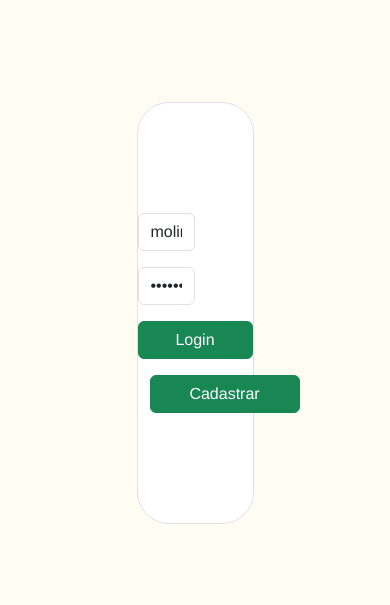
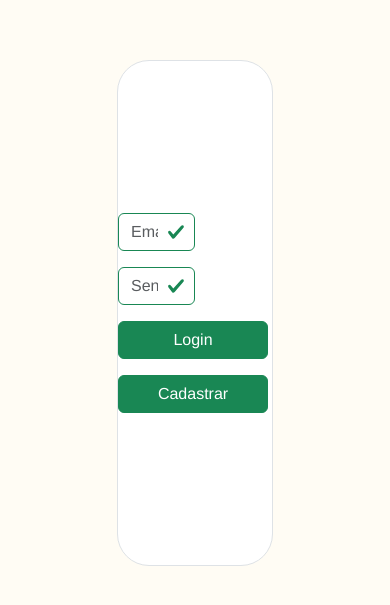
Before and after one commit to Gabriel-Moliina/restaurantvue, a Vue app: page /login in a window 390 px wide. Shown: the part 109-714 px from the top of the page. Built offline with nearby package versions, Linux system fonts and the light colour scheme.

Commit message:
Ajustando responsividade

```diff
--- a/src/components/RestaurantView.vue
+++ b/src/components/RestaurantView.vue
@@ -2,11 +2,11 @@
 
   <section class="src-components-restaurant-view">
     <div class="saloon container-fluid text-center">
-      <div class="row row-cols-3 mt-3">
+      <div class="row row-cols-1 row-cols-md-3 mt-3">
         <div class="col p-4">
-          <span>Livres</span>
-          <div class="row row-gap-3 row-cols-2 mt-5">
-            <div v-for="table in freeTables">
+          <span class="h4">Livres</span>
+          <div class="row row-cols-1 row-cols-md-2 row-gap-3 mt-5">
+            <div v-for="table in freeTables" class="col">
               <div class="table-reserve table-reserve-free">
                 <div class="row justify-content-end m-1 fs-3">
                   {{ table.identification }}
@@ -15,8 +15,9 @@
                   Cadeiras: {{ table.capacity }}
                 </div>
                 <div class="row justify-content-end m-1">
-                  <div class="col-3">
-                    <button type="button" class="btn btn-outline-dark btn-sm" data-bs-toggle="modal" data-bs-target="#modalEditTable">Editar</button>
+                  <div class="col-md-3">
+                    <button type="button" class="btn btn-outline-dark btn-sm" data-bs-toggle="modal"
+                      data-bs-target="#modalEditTable">Editar</button>
                   </div>
                 </div>
               </div>
@@ -24,9 +25,9 @@
           </div>
         </div>
         <div class="col p-4">
-          <span>Reservadas</span>
-          <div class="row row-gap-3 row-cols-2 mt-5">
-            <div v-for="table in reservedTables">
+          <span class="h4">Reservadas</span>
+          <div class="row row-cols-1 row-cols-md-2 row-gap-3 mt-5">
+            <div v-for="table in reservedTables" class="col">
               <div class="table-reserve table-reserve-reserved">
                 <div class="row justify-content-end m-1 fs-3">
                   {{ table.identification }}
@@ -35,10 +36,11 @@
                   Cadeiras: {{ table.capacity }}
                 </div>
                 <div class="row justify-content-end m-1">
-                  <div class="col-3">
-                    <button type="button" class="btn btn-outline-dark btn-sm" data-bs-toggle="modal" data-bs-target="#modalEditTable">Editar</button>
+                  <div class="col-md-3">
+                    <button type="button" class="btn btn-outline-dark btn-sm" data-bs-toggle="modal"
+                      data-bs-target="#modalEditTable">Editar</button>
                   </div>
-                  <div class="col-4">
+                  <div class="col-md-4">
                     <button type="button" class="btn btn-success btn-sm">Reservar</button>
                   </div>
                 </div>
@@ -47,9 +49,9 @@
           </div>
         </div>
         <div class="col p-4">
-          <span>Ocupadas</span>
-          <div class="row row-gap-3 row-cols-2 mt-5">
-            <div v-for="table in busyTables">
+          <span class="h4">Ocupadas</span>
+          <div class="row row-cols-1 row-cols-md-2 row-gap-3 mt-5">
+            <div v-for="table in busyTables" class="col">
               <div class="table-reserve table-reserve-busy">
                 <div class="row justify-content-end m-1 fs-3">
                   {{ table.identification }}
@@ -58,11 +60,9 @@
                   Cadeiras: {{ table.capacity }}
                 </div>
                 <div class="row justify-content-end m-1">
-                  <div class="col-3">
-                    <button type="button" class="btn btn-outline-dark btn-sm" data-bs-toggle="modal" data-bs-target="#modalEditTable">Editar</button>
-                  </div>
-                  <div class="col-4">
-                    <button type="button" class="btn btn-success btn-sm">Reservar</button>
+                  <div class="col-md-3">
+                    <button type="button" class="btn btn-outline-dark btn-sm" data-bs-toggle="modal"
+                      data-bs-target="#modalEditTable">Editar</button>
                   </div>
                 </div>
               </div>
@@ -72,6 +72,8 @@
       </div>
     </div>
   </section>
+
+
 
   <!-- <button type="button" class="btn btn-primary" data-bs-toggle="modal" data-bs-target="#exampleModal">
   Launch demo modal
--- a/src/pages/Login/LoginBaseView.vue
+++ b/src/pages/Login/LoginBaseView.vue
@@ -1,8 +1,8 @@
 <template lang="html">
 
   <section class="src-pages-login-base-view d-flex align-items-center justify-content-center">
-    <div class="d-flex align-items-center justify-content-center box-login border border-1 rounded-5">
-      <div class="container">
+    <div class="box-login border border-1 rounded-5 align-content-center">
+      <div class="container-fluid">
         <router-view></router-view>
       </div>
     </div>
@@ -42,8 +42,8 @@ export default {
 }
 
 .box-login {
-  width: 30%;
-  height: 50%;
+  width: 40vw;
+  height: 60vh;
   background-color: white;
 }
 .input-login {
--- a/src/pages/Login/LoginCreateView.vue
+++ b/src/pages/Login/LoginCreateView.vue
@@ -1,22 +1,26 @@
 <template lang="html">
 
   <section class="src-pages-login-create-view">
+    <form class="was-validated">
       <div class="row justify-content-md-center mb-3">
-    <input type="text" class="form-control input-login" placeholder="Email" aria-label="Username" v-model="userName">
+        <input type="email" class="form-control input-login" placeholder="Email" aria-label="Username"
+          v-model="userName">
       </div>
       <div class="row justify-content-md-center mb-3">
-    <input type="password" class="form-control input-login" placeholder="Senha" aria-label="Senha" v-model="password">
+        <input type="password" class="form-control input-login" placeholder="Senha" aria-label="Senha"
+          v-model="password">
       </div>
       <div class="row justify-content-md-center mb-3">
-    <input type="password" class="form-control input-login" placeholder="Confirmar Senha" aria-label="Confirmar Senha" v-model="confirmPassword">
+        <input type="password" class="form-control input-login" placeholder="Confirmar Senha"
+          aria-label="Confirmar Senha" v-model="confirmPassword">
       </div>
       <div class="row justify-content-md-center mb-3">
-    <button v-on:click="register" type="submit" class="btn btn-success btn-login">Confirmar</button>
+        <button v-on:click.prevent="register" type="submit" class="btn btn-success btn-login">Confirmar</button>
       </div>
       <div class="row justify-content-md-center">
-    <RouterLink to="/login"><button v-on:click="login"
-        class="btn btn-success btn-login">Voltar</button></RouterLink>
+        <button v-on:click.prevent="$router.push('/login')" class="btn btn-success btn-login">Voltar</button>
       </div>
+    </form>
   </section>
 
 </template>
@@ -38,7 +42,7 @@ export default {
     }
   },
   methods: {
-    register(){
+    register() {
       axios
         .post("http://localhost:5142/api/User/Create", { Email: this.userName, Password: this.password, ConfirmPassword: this.confirmPassword })
         .then(response => {
--- a/src/pages/Login/LoginView.vue
+++ b/src/pages/Login/LoginView.vue
@@ -1,19 +1,22 @@
 <template lang="html">
 
   <section class="src-pages-login-view">
+    <form class="was-validated">
       <div class="row justify-content-md-center mb-3">
-      <input type="text" class="form-control input-login" placeholder="Email" aria-label="Username" v-model="userName">
+        <input type="email" class="form-control input-login" placeholder="Email" aria-label="Username"
+          v-model="userName">
       </div>
       <div class="row justify-content-md-center mb-3">
-      <input type="password" class="form-control input-login" placeholder="Senha" aria-label="Senha" v-model="password">
+        <input type="password" class="form-control input-login" placeholder="Senha" aria-label="Senha"
+          v-model="password">
       </div>
       <div class="row justify-content-md-center mb-3">
-      <button v-on:click="login" type="submit" class="btn btn-success btn-login">Login</button>
+        <button v-on:click.prevent="login" type="submit" class="btn btn-success btn-login">Login</button>
       </div>
       <div class="row justify-content-md-center">
-      <RouterLink to="/login/create"><button
-          class="btn btn-success btn-login">Cadastrar</button></RouterLink>
+        <button v-on:click="$router.push('/login/create')" class="btn btn-success btn-login">Cadastrar</button>
       </div>
+    </form>
   </section>
 
 </template>
@@ -31,15 +34,14 @@ export default {
   },
   data() {
     return {
-      userName: 'molina@molina.com',
-      password: 'Molina123'
+      userName: '',
+      password: ''
     }
   },
   methods: {
     login() {
       UserApi.Login(this.userName, this.password)
         .then(response => {
-          console.log(response)
           sessionStorage.setItem("token", response.data.data.token);
           this.$router.push('/home')
         }).catch(reseponse => {
@@ -55,6 +57,4 @@ export default {
 
 </script>
 
-<style>
-
-</style>
+<style></style>
```
Lines whose indentation alone changed are shown as unchanged.
